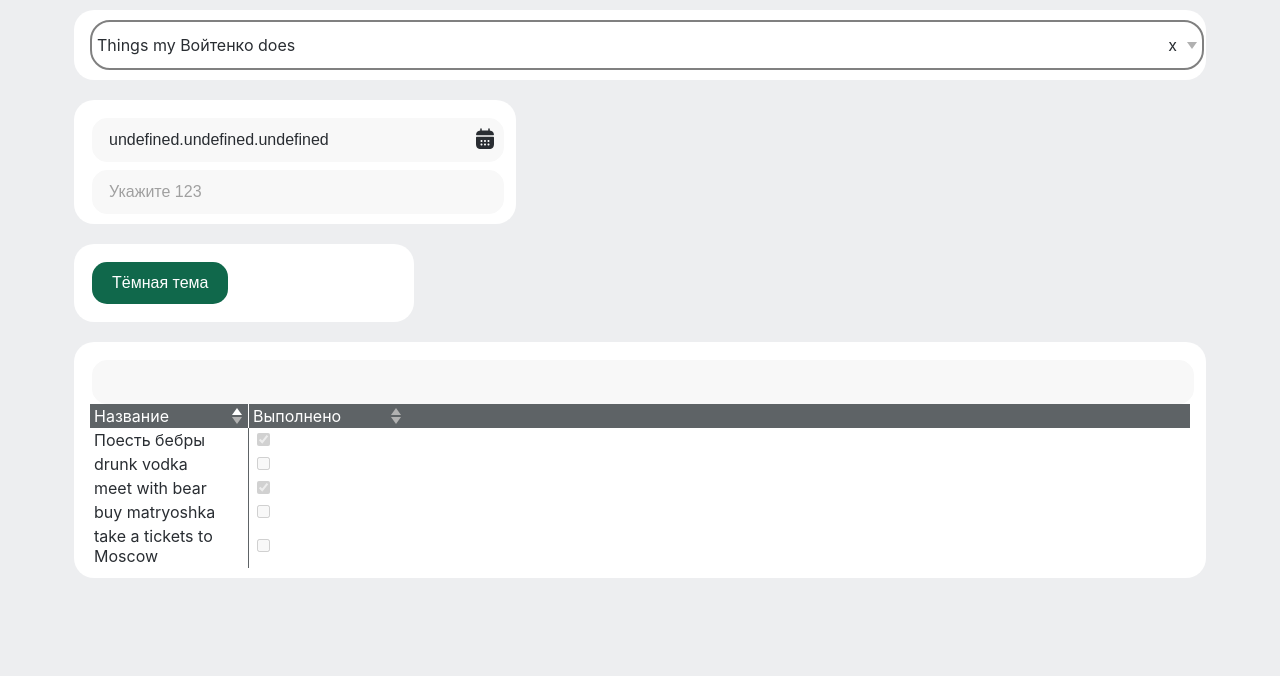
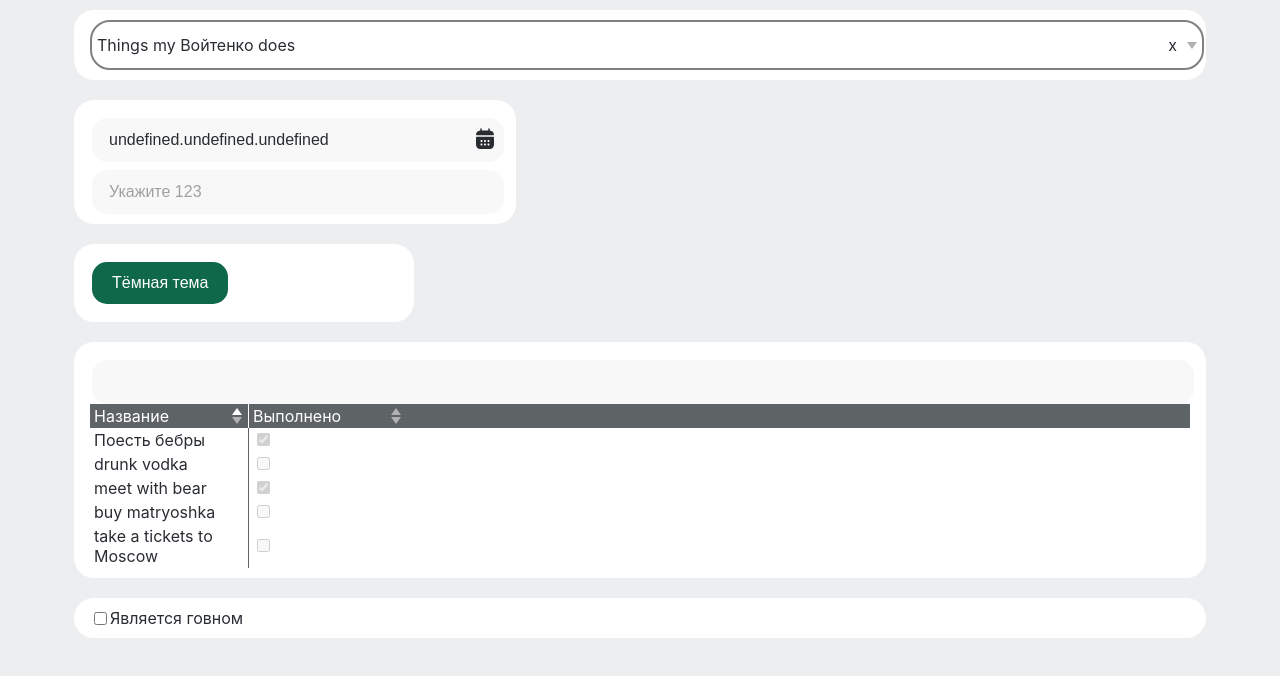
Before and after one commit to evyz/react-ui, a React (Create React App) app: page / in a window 1280 px wide. Shown: the top 676 px of the page. Built offline with nearby package versions, Linux system fonts and the light colour scheme.

Commit message:
added checkbox

```diff
--- a/src/App.js
+++ b/src/App.js
@@ -6,6 +6,7 @@ import Input from "./evyz@react-forms/inputs/input";
 import Button from "./evyz@react-forms/buttons/button";
 import Grid from "./evyz@react-forms/grid/grid";
 import Dropdown from "./evyz@react-forms/dropdown/dropdown";
+import Checkbox from "./evyz@react-forms/checkbox/checkbox";
 
 function App() {
   const [isDarkMode, setIsDarkMode] = useState(false);
@@ -15,6 +16,8 @@ function App() {
   const [gridFilter, setGridFilter] = useState({
     sort: { field: "title", value: "ASC" },
   });
+
+  const [isSelected, setIsSelected] = useState(false);
 
   const [isLoading, setIsLoading] = useState(true);
 
@@ -102,6 +105,7 @@ function App() {
       <Row>
         <Cell size={11}>
           <Dropdown
+            styleRules={{ isModalOptions: true }}
             rules={{ closeAfterSomeChanges: true }}
             options={options}
             defaultValue={`Things my Войтенко does`}
@@ -140,7 +144,17 @@ function App() {
           ></Grid>
         </Cell>
       </Row>
-
+      <Row>
+        <Cell size={11}>
+          <Checkbox
+            labelOptions={{ isCantSelect: true }}
+            value={isSelected}
+            setValue={setIsSelected}
+          >
+            Является говном
+          </Checkbox>
+        </Cell>
+      </Row>
     </Wrapper>
   );
 }
--- /dev/null
+++ b/src/evyz@react-forms/checkbox/checkbox.css
@@ -0,0 +1,18 @@
+.system_checkbox {
+  width: 100%;
+
+  display: flex;
+  flex-direction: row;
+  align-items: center;
+}
+.system_checkbox > input[type="checkbox"] {
+  padding: 10px;
+}
+
+.system_checkbox > input[type="checkbox"]:checked {
+  accent-color: var(--main-checkbox-accent-color);
+}
+
+.system_checkbox > label {
+  color: var(--main-text-color);
+}
--- /dev/null
+++ b/src/evyz@react-forms/checkbox/checkbox.js
@@ -0,0 +1,23 @@
+import "./checkbox.css";
+
+function Checkbox({ value, setValue, label, children, labelOptions }) {
+  return (
+    <div
+      className='system_checkbox'
+      onClick={() => {
+        setValue && setValue(!value);
+      }}
+    >
+      <input type='checkbox' checked={value} />
+      <label
+        style={{
+          userSelect: labelOptions?.isCantSelect ? "none" : "auto",
+        }}
+      >
+        {label ? label : children ? children : null}
+      </label>
+    </div>
+  );
+}
+
+export default Checkbox;
--- a/src/evyz@react-forms/dropdown/dropdown.js
+++ b/src/evyz@react-forms/dropdown/dropdown.js
@@ -26,7 +26,10 @@ const Dropdown = ({ options, defaultValue, rules, label, styleRules }) => {
   }, [currOption, rules]);
 
   return (
-    <div className={`system_dropdown_wrapper`} style={{ display: "flex", flexDirection: "column" }}>
+    <div
+      className={`system_dropdown_wrapper`}
+      style={{ display: "flex", flexDirection: "column" }}
+    >
       <div
         style={{
           borderBottom: isOpened ? "none" : "2px solid gray",
@@ -73,7 +76,9 @@ const Dropdown = ({ options, defaultValue, rules, label, styleRules }) => {
           display: isOpened ? "" : "none",
           border: "2px solid gray",
         }}
-        className={`system_dropdown_options ${!styleRules?.isModalOptions ? "isModal" : ""}` }
+        className={`system_dropdown_options ${
+          styleRules?.isModalOptions ? "isModal" : ""
+        }`}
       >
         <div className={`system_dropdown_options_wrapper`}>
           {options.map((option) => (
--- a/src/evyz@react-forms/index.css
+++ b/src/evyz@react-forms/index.css
@@ -50,6 +50,8 @@
   --main-collapse-label-color: #292d32;
   --main-collapse-label-active: #575757;
   --main-collapse-border: none;
+
+  --main-checkbox-accent-color: #10684b;
 }
 
 .system_mode-dark {
```
